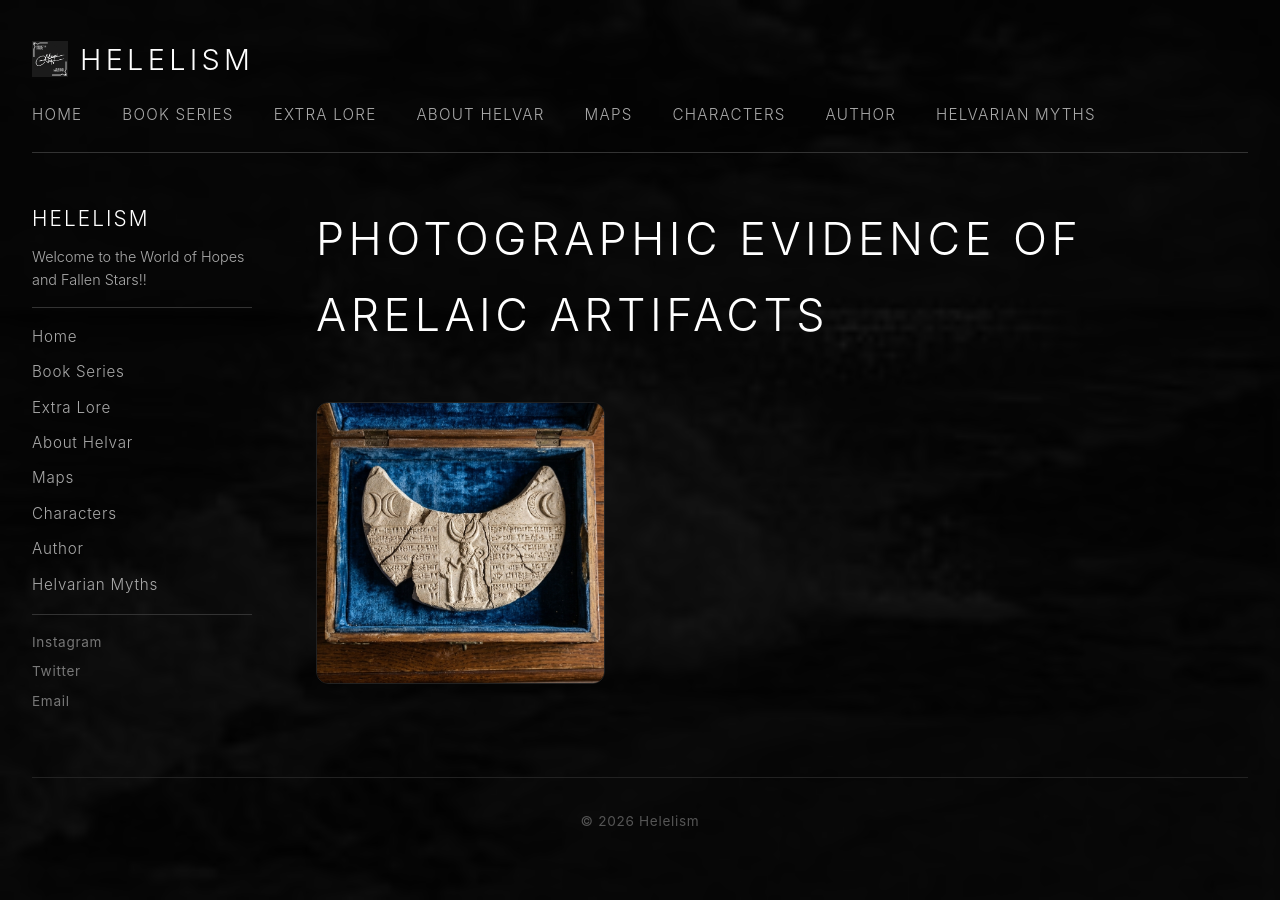
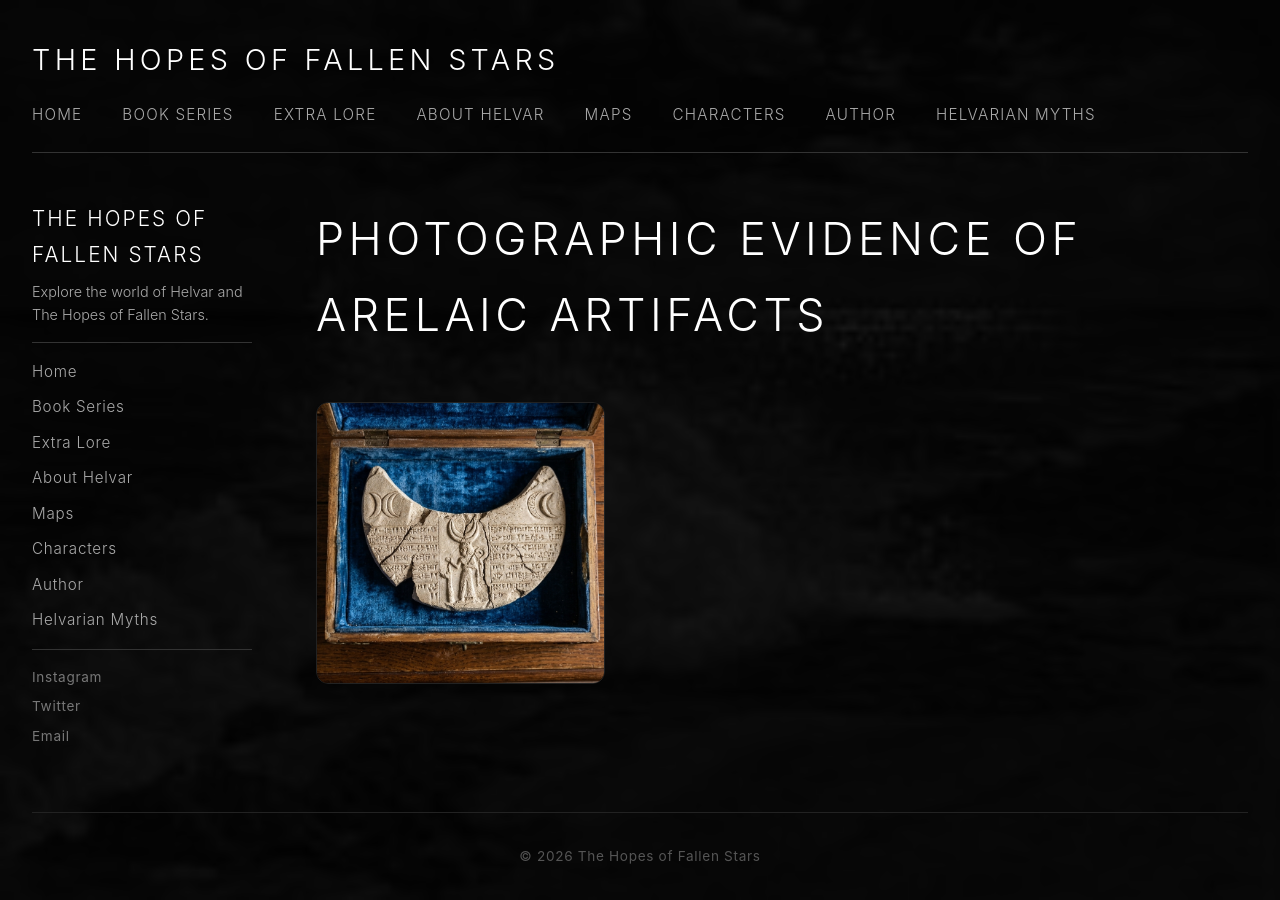
Before and after one commit to Mizuki-5055/Mizuki-5055.github.io, a Jekyll site: the page built from gallery.md, in a window 1280 px wide. Built offline with Jekyll 4.4.1, drawn with Linux system fonts in a browser that asks for light colours.

Commit message:
Remove old Helelism sections and branding from homepage and shared header

```diff
--- a/_config.yml
+++ b/_config.yml
@@ -1,7 +1,7 @@
-title: Helelism
+title: The Hopes of Fallen Stars
 email: your-email@example.com
 description: >-
-  A photography portfolio.
+  Explore the books, characters, maps, lore, and myths of Helvar.
 baseurl: ""
 url: "https://mizuki-5055.github.io"
 github_username: Mizuki-5055
--- a/_data/homepage.yml
+++ b/_data/homepage.yml
@@ -1,4 +1,2 @@
 hero_title: The Hopes of Fallen Stars
-hero_tagline: 'Here you will find the collection of works for the book series: The Hopes of Fallen Stars [7 books], The Sprite, The Wisps and the Cinder [3 books] Alongside other bits of literature pertaining to the world of Helvar!!'
-hero_button_text: By Mizuki Hokusei
-hero_button_url: /about/
+hero_tagline: Explore the books, characters, maps, lore, and myths of Helvar.
--- a/_data/settings.yml
+++ b/_data/settings.yml
@@ -1,2 +1,2 @@
 background_image: /images/uploads/nunil.jpg
-sidebar_bio: Welcome to the World of Hopes and Fallen Stars!!
+sidebar_bio: Explore the world of Helvar and The Hopes of Fallen Stars.
--- a/_layouts/default.html
+++ b/_layouts/default.html
@@ -5,31 +5,19 @@
   <meta name="viewport" content="width=device-width, initial-scale=1.0" />
   <title>{{ page.title | default: site.title }}</title>
   <link rel="stylesheet" href="{{ '/assets/css/main.css' | relative_url }}" />
-  <link rel="icon" href="{{ '/images/uploads/LOGOHLL.png' | relative_url }}" type="image/png" />
 </head>
 <body>
 
-  <!-- ============================================= -->
-  <!-- BACKGROUND IMAGE (CMS Editable)              -->
-  <!-- ============================================= -->
   {% assign bg_image = site.data.settings.background_image %}
   {% if bg_image and bg_image != '' %}
     <div class="bg-layer" style="background-image: url('{{ bg_image | relative_url }}');"></div>
   {% endif %}
   <div class="overlay-layer"></div>
 
-  <!-- ============================================= -->
-  <!-- SITE WRAPPER                                 -->
-  <!-- ============================================= -->
   <div class="site-wrapper">
-
-    <!-- TOP NAVIGATION -->
     <header class="site-header">
       <div class="header-inner">
         <div class="site-title-group">
-          <a href="{{ '/' | relative_url }}" class="logo-link">
-            <img src="{{ '/images/uploads/LOGOHLL.png' | relative_url }}" alt="Helelism Logo" class="site-logo" />
-          </a>
           <h1><a href="{{ '/' | relative_url }}">{{ site.title }}</a></h1>
         </div>
         <nav class="top-nav">
@@ -40,14 +28,11 @@
       </div>
     </header>
 
-    <!-- MAIN LAYOUT: SIDEBAR + CONTENT -->
     <div class="site-container">
-
-      <!-- Sidebar -->
       <aside class="sidebar">
         <div class="sidebar-block">
-          <h3>Helelism</h3>
-          <p class="sidebar-bio">{{ site.data.settings.sidebar_bio | default: "Exploring light, shadow, and the spaces between." }}</p>
+          <h3>{{ site.title }}</h3>
+          <p class="sidebar-bio">{{ site.data.settings.sidebar_bio | default: "Explore the world of Helvar." }}</p>
           <hr />
           <nav class="sidebar-nav">
             {% for item in site.data.navigation.sidebar_nav %}
@@ -63,22 +48,16 @@
         </div>
       </aside>
 
-      <!-- Main Content -->
       <main>
         {{ content }}
       </main>
-
     </div>
 
-    <!-- FOOTER -->
     <footer>
       <p>&copy; {{ site.time | date: '%Y' }} {{ site.title }}</p>
     </footer>
+  </div>
 
-  </div> <!-- /site-wrapper -->
-
-  <!-- LIGHTBOX JAVASCRIPT -->
   <script src="{{ '/assets/js/lightbox.js' | relative_url }}"></script>
-
 </body>
 </html>
--- a/index.html
+++ b/index.html
@@ -1,4 +1,4 @@
 ---
 layout: home
-title: Helelism · Home
+title: The Hopes of Fallen Stars · Home
 ---
```
Also changed, not shown: _layouts/home.html (+10 -89 lines).
